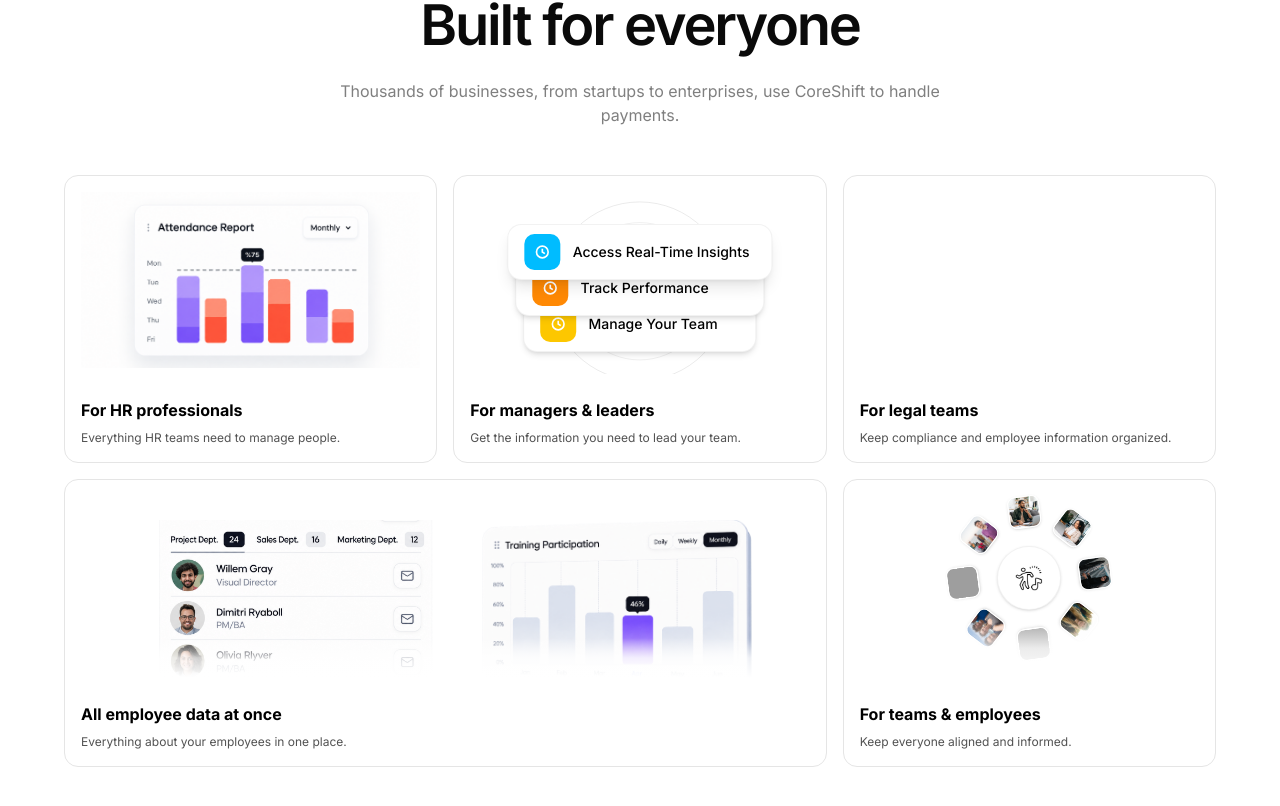
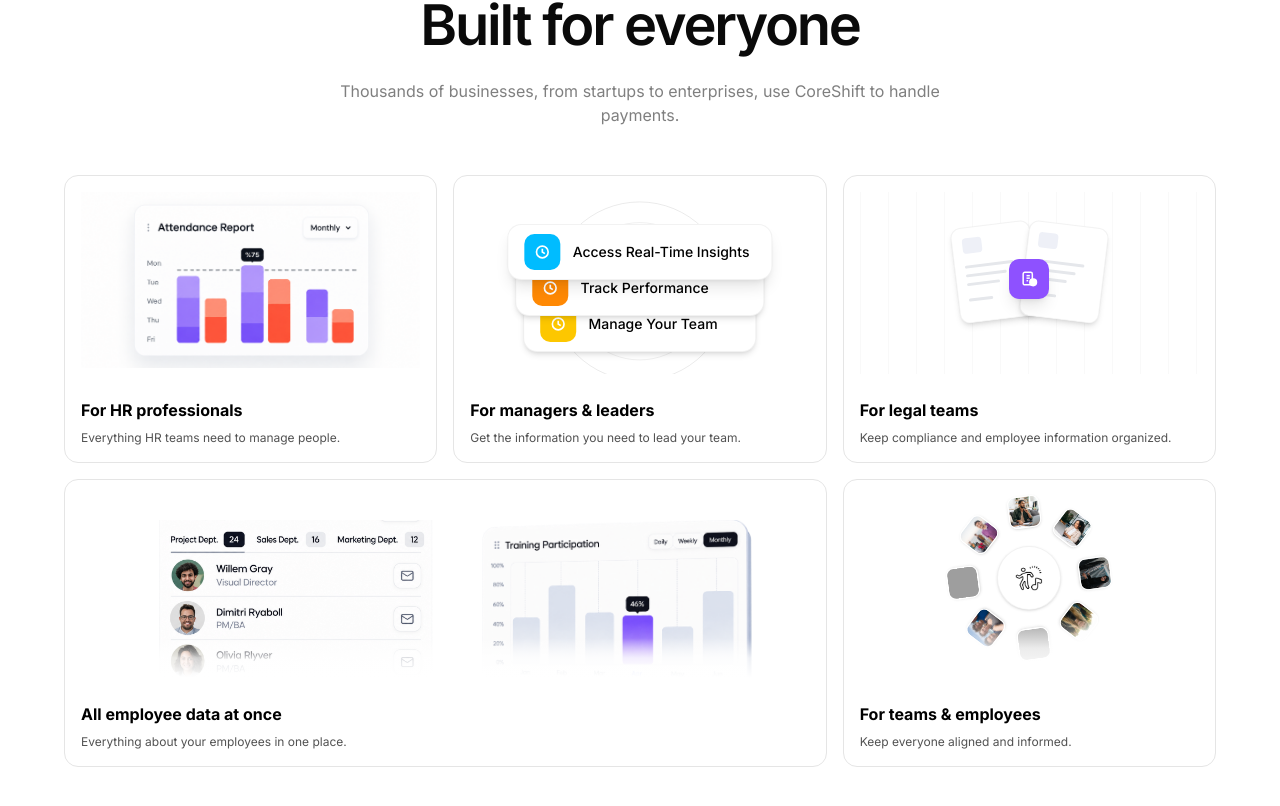
Before and after one commit to rahithere/hr-platform-landing-page, a Next.js app: page / in a window 1280 px wide. Shown: the part 1052-1858 px from the top of the page. Built offline with nearby package versions, Linux system fonts and the light colour scheme; grey boxes are pictures that could not be loaded.

Commit message:
bento r1-c3 add

```diff
--- a/src/components/sections/BuiltForEveryone.jsx
+++ b/src/components/sections/BuiltForEveryone.jsx
@@ -3,6 +3,7 @@ import InsightsVisual from "../ui/bento-r1-c2.jsx"
 import EmployeeDataVisual from "../ui/bento-r2-c1.jsx";
 import Image from "next/image";
 import TeamsVisual from "../ui/bento-r2-c2.jsx";
+import LegalTeamsVisual from "../ui/bento-r1-c3.jsx";
 
 export default function BuiltForEveryone() {
     return (
@@ -47,6 +48,7 @@ export default function BuiltForEveryone() {
                     <BentoGridItem
                         title="For legal teams"
                         description="Keep compliance and employee information organized."
+                        header={<LegalTeamsVisual />}
                     />
 
                     <BentoGridItem
--- /dev/null
+++ b/src/components/ui/bento-r1-c3.jsx
@@ -0,0 +1,187 @@
+"use client";
+
+import { motion } from "framer-motion";
+
+export default function LegalTeamsVisual() {
+    return (
+        <div className="relative h-48 w-full overflow-hidden">
+
+            {/* Vertical background lines */}
+            <div className="absolute inset-0 opacity-40">
+                <div className="absolute inset-0 bg-[linear-gradient(to_right,rgba(0,0,0,0.06)_1px,transparent_1px)] bg-[size:28px_100%]" />
+            </div>
+
+            {/* paper left */}
+            <motion.div
+                className="absolute left-[28%] top-8 z-10 h-24 w-20"
+                initial={{
+                    opacity: 0,
+                    y: 12,
+                    rotate: -7,
+                }}
+                whileInView={{
+                    opacity: 1,
+                    y: 0,
+                    rotate: -7,
+                }}
+                viewport={{
+                    once: false,
+                    amount: 0.5,
+                }}
+                transition={{
+                    duration: 0.6,
+                    ease: "easeOut",
+                    delay: 0.15,
+                }}
+            >
+                <Document />
+            </motion.div>
+
+            {/* paper right */}
+            <motion.div
+                className="absolute right-[28%] top-8 z-10 h-24 w-20"
+                initial={{
+                    opacity: 0,
+                    y: 12,
+                    rotate: 7,
+                }}
+                whileInView={{
+                    opacity: 1,
+                    y: 0,
+                    rotate: 7,
+                }}
+                viewport={{
+                    once: false,
+                    amount: 0.5,
+                }}
+                transition={{
+                    duration: 0.6,
+                    ease: "easeOut",
+                    delay: 0.25,
+                }}
+            >
+                <Document />
+            </motion.div>
+
+            {/* purple icon */}
+            <motion.div
+                className="absolute left-1/2 top-[48%] z-20 flex h-10 w-10 -translate-x-1/2 -translate-y-1/2 items-center justify-center rounded-lg bg-violet-500 shadow-lg"
+                initial={{
+                    opacity: 0,
+                    scale: 0.8,
+                }}
+                whileInView={{
+                    opacity: 1,
+                    scale: 1,
+                }}
+                viewport={{
+                    once: false,
+                    amount: 0.5,
+                }}
+                transition={{
+                    duration: 0.5,
+                    ease: "easeOut",
+                }}
+            >
+                <svg
+                    viewBox="0 0 24 24"
+                    className="h-5 w-5 text-white"
+                    fill="none"
+                    stroke="currentColor"
+                    strokeWidth="1.8"
+                >
+                    <rect
+                        x="5"
+                        y="4"
+                        width="11"
+                        height="15"
+                        rx="2"
+                    />
+
+                    <path d="M9 8h4" />
+                    <path d="M9 11h4" />
+                    <path d="M9 14h2" />
+
+                    <circle
+                        cx="17"
+                        cy="16"
+                        r="4"
+                        fill="currentColor"
+                        stroke="white"
+                    />
+
+                    <path
+                        d="M15.5 16l1 1 2-2"
+                        stroke="white"
+                        strokeWidth="1.5"
+                    />
+                </svg>
+            </motion.div>
+
+        </div>
+    );
+}
+
+
+// document svg(paper)
+function Document() {
+    return (
+        <div className="relative h-full w-full rounded-lg border border-black/5 bg-white shadow-md">
+
+            <svg
+                viewBox="0 0 80 96"
+                className="absolute inset-0 h-full w-full"
+                fill="none"
+            >
+                {/* Small top square */}
+                <rect
+                    x="10"
+                    y="10"
+                    width="20"
+                    height="16"
+                    rx="4"
+                    fill="#EEF0F7"
+                />
+
+                {/* Text lines */}
+                <rect
+                    x="10"
+                    y="38"
+                    width="50"
+                    height="3"
+                    rx="1.5"
+                    fill="#E5E7EB"
+                />
+
+                <rect
+                    x="10"
+                    y="47"
+                    width="42"
+                    height="3"
+                    rx="1.5"
+                    fill="#E5E7EB"
+                />
+
+                <rect
+                    x="10"
+                    y="56"
+                    width="34"
+                    height="3"
+                    rx="1.5"
+                    fill="#E5E7EB"
+                />
+
+                {/* Bottom line */}
+                <rect
+                    x="10"
+                    y="72"
+                    width="25"
+                    height="3"
+                    rx="1.5"
+                    fill="#E5E7EB"
+                />
+            </svg>
+
+        </div>
+    );
+}
```
